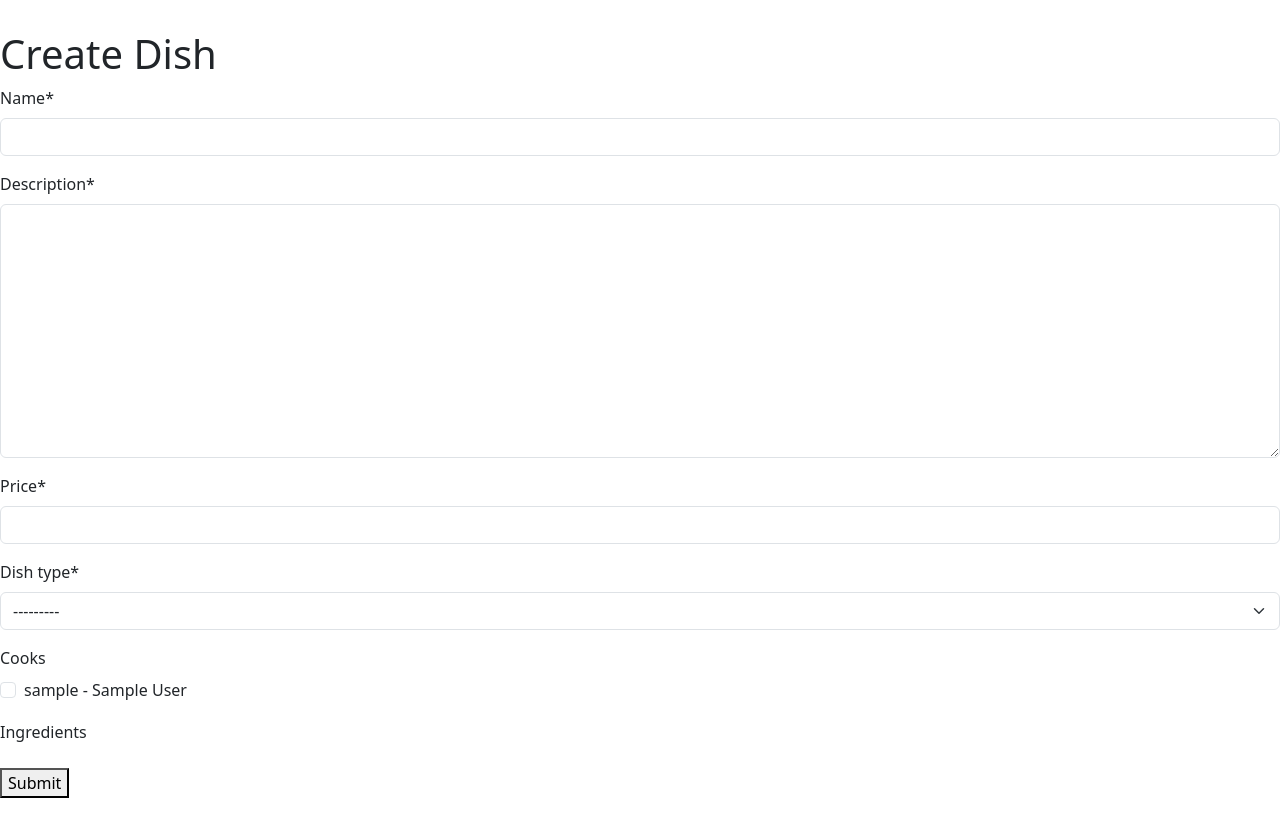
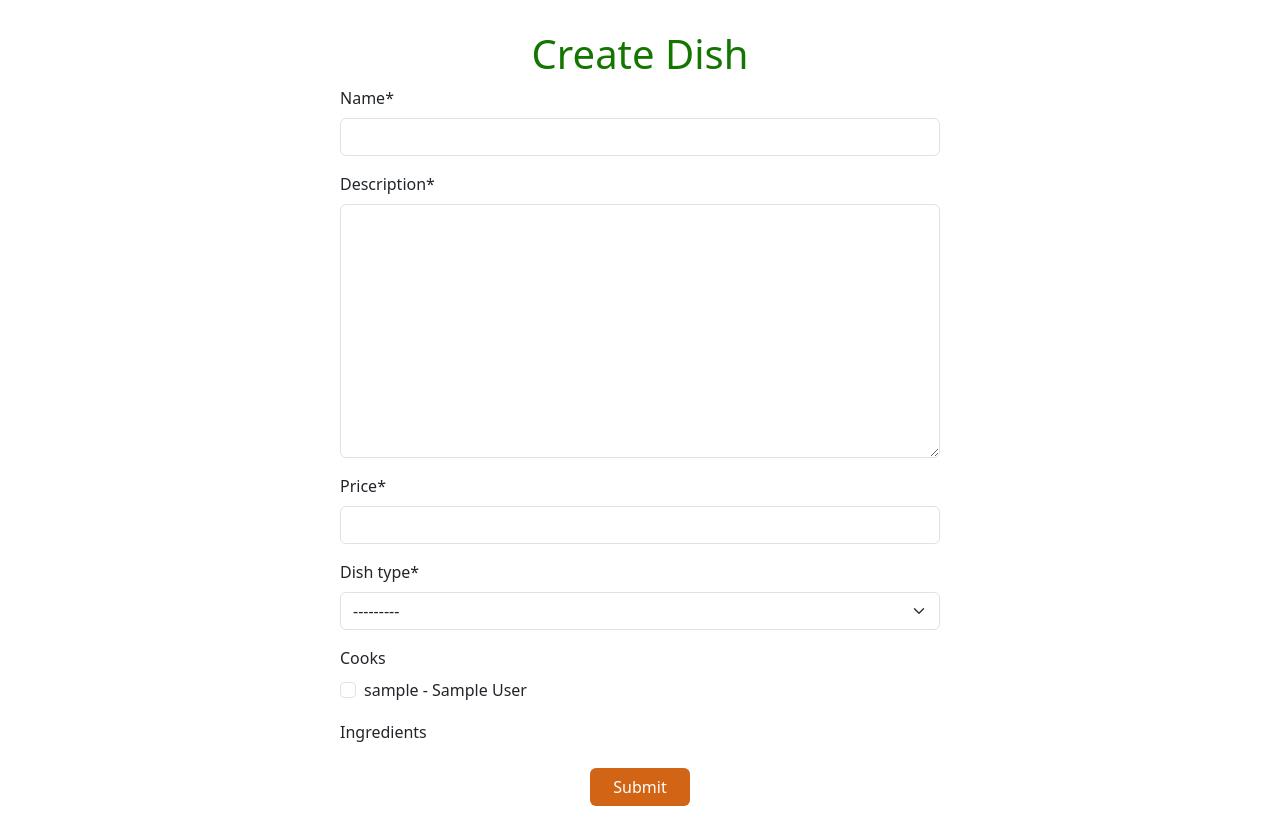
Before and after one commit to Iago-pixel/kitchen-service-mate, a Django app: page /dishes/create/ in a window 1280 px wide. Shown: the part 106-928 px from the top of the page. Before the commit the page ends 904 px from the top, so only its background shows below. Run offline with Django 5.2, Linux system fonts and the light colour scheme; the visitor is signed in with stand-in values (Sample User, id 1); data comes from the database, SQL or seed files in the repository; data that the repository does not hold is empty; some libraries are stand-ins or nearby versions.

Commit message:
fix: enhance dish form layout with improved styling and alignment for better usability

```diff
--- a/templates/menu/dish_form.html
+++ b/templates/menu/dish_form.html
@@ -2,10 +2,12 @@
 {% load crispy_forms_filters %}
 
 {% block content %}
-  <h1>{{ object|yesno:"Edit,Create" }} Dish</h1>
-  <form action="" method="post" novalidate>
+  <h1 class="text-center" style="color: var(--font-green);">{{ object|yesno:"Edit,Create" }} Dish</h1>
+  <form action="" method="post" novalidate style="max-width: 600px; width: 90%;" class="mx-auto form">
     {% csrf_token %}
     {{ form|crispy }}
-    <button type="submit">Submit</button>
+    <div class="text-center">
+      <button type="submit" class="btn btn-orange" style="width: 100px;">Submit</button>
+    </div>
   </form>
 {% endblock %}
```
